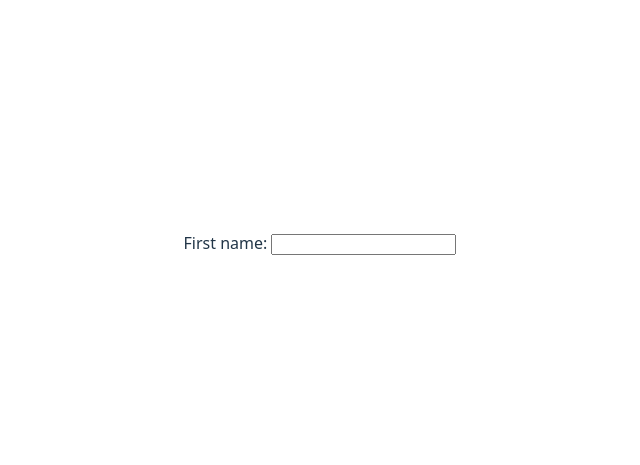
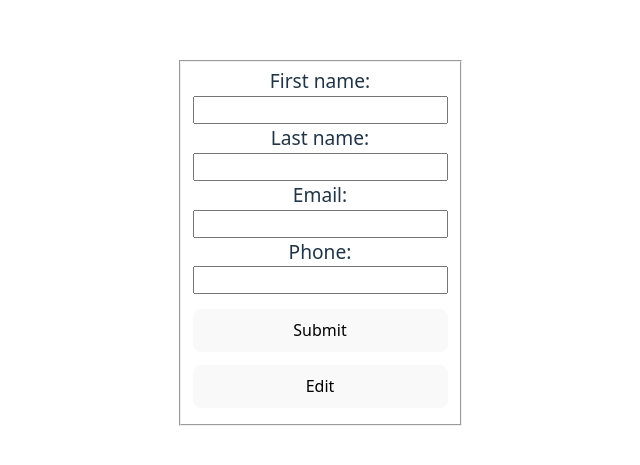
Before and after one commit to khantuevandrei/cv-application, a React (Vite) app: page / in a window 1280 px wide. Shown: the part 157-622 px from the top of the page, without its empty margins (320-960 px from the left). Built offline with nearby package versions, Linux system fonts and the light colour scheme.

Commit message:
Create seperate fieldset General component to handle input changes, as initData will differ in all components of same type

```diff
--- a/src/App.jsx
+++ b/src/App.jsx
@@ -1,10 +1,11 @@
-import './App.css'
-import Input from './components/Input'
+import "./App.css";
+import Input from "./components/Input";
+import General from "./components/General";
 
 export default function App() {
   return (
     <>
-      <Input id='firstName' labelName='First name: ' type='text' value='' />
+      <General />
     </>
-  )
+  );
 }
--- /dev/null
+++ b/src/components/General.jsx
@@ -0,0 +1,53 @@
+import "../styles/Fieldset.css";
+import Input from "./Input";
+import { useState } from "react";
+
+export default function General() {
+  const [data, setData] = useState({
+    firstName: "",
+    lastName: "",
+    email: "",
+    phone: "",
+  });
+
+  function inputChange(e) {
+    const { id, value } = e.target;
+    setData((data) => ({ ...data, [id]: value }));
+    console.log(data[id]);
+  }
+
+  return (
+    <fieldset>
+      <Input
+        onChange={inputChange}
+        id="firstName"
+        labelName="First name: "
+        type="text"
+        value={data.firstName}
+      />
+      <Input
+        onChange={inputChange}
+        id="lastName"
+        labelName="Last name: "
+        type="text"
+        value={data.lastName}
+      />
+      <Input
+        onChange={inputChange}
+        id="email"
+        labelName="Email: "
+        type="email"
+        value={data.email}
+      />
+      <Input
+        onChange={inputChange}
+        id="phone"
+        labelName="Phone: "
+        type="tel"
+        value={data.phone}
+      />
+      <button>Submit</button>
+      <button>Edit</button>
+    </fieldset>
+  );
+}
```
Also changed, not shown: src/components/Input.jsx (+5 -3 lines).
